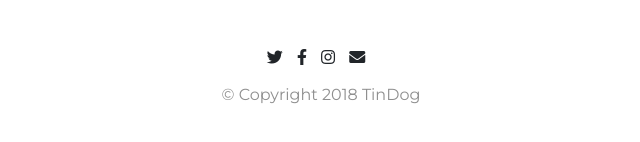
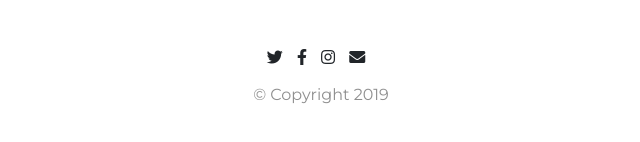
Before and after one commit to andreaperez24/EZSkinCare, a plain HTML site: page index.html in a window 1280 px wide. Shown: the part 3331-3473 px from the top of the page, 319-959 px from the left. Drawn offline with nearby package versions, Linux system fonts and the light colour scheme.

Commit message:
Update index.html

```diff
--- a/index.html
+++ b/index.html
@@ -220,7 +220,7 @@
   <footer class="white-section" id="footer">
     <div class="footer-content">
 <i class="footer-icon fab fa-twitter"></i> <i class="footer-icon fab fa-facebook-f"></i> <i class="footer-icon fab fa-instagram"></i> <i class="footer-icon fas fa-envelope"></i>
-    <p class="text2">© Copyright 2018 TinDog</p>
+    <p class="text2">© Copyright 2019</p>
   </div>
   </footer>
 
```
